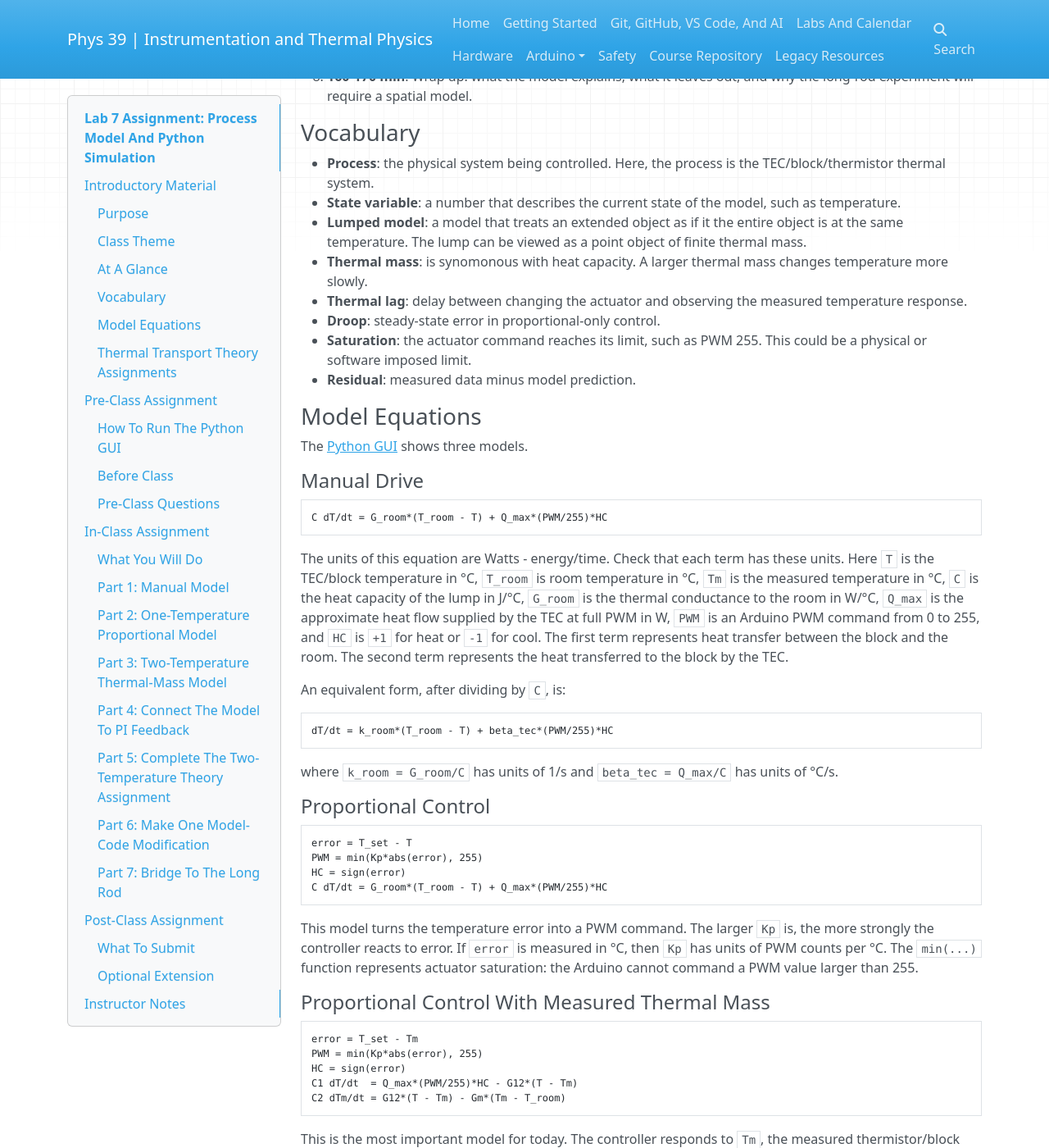
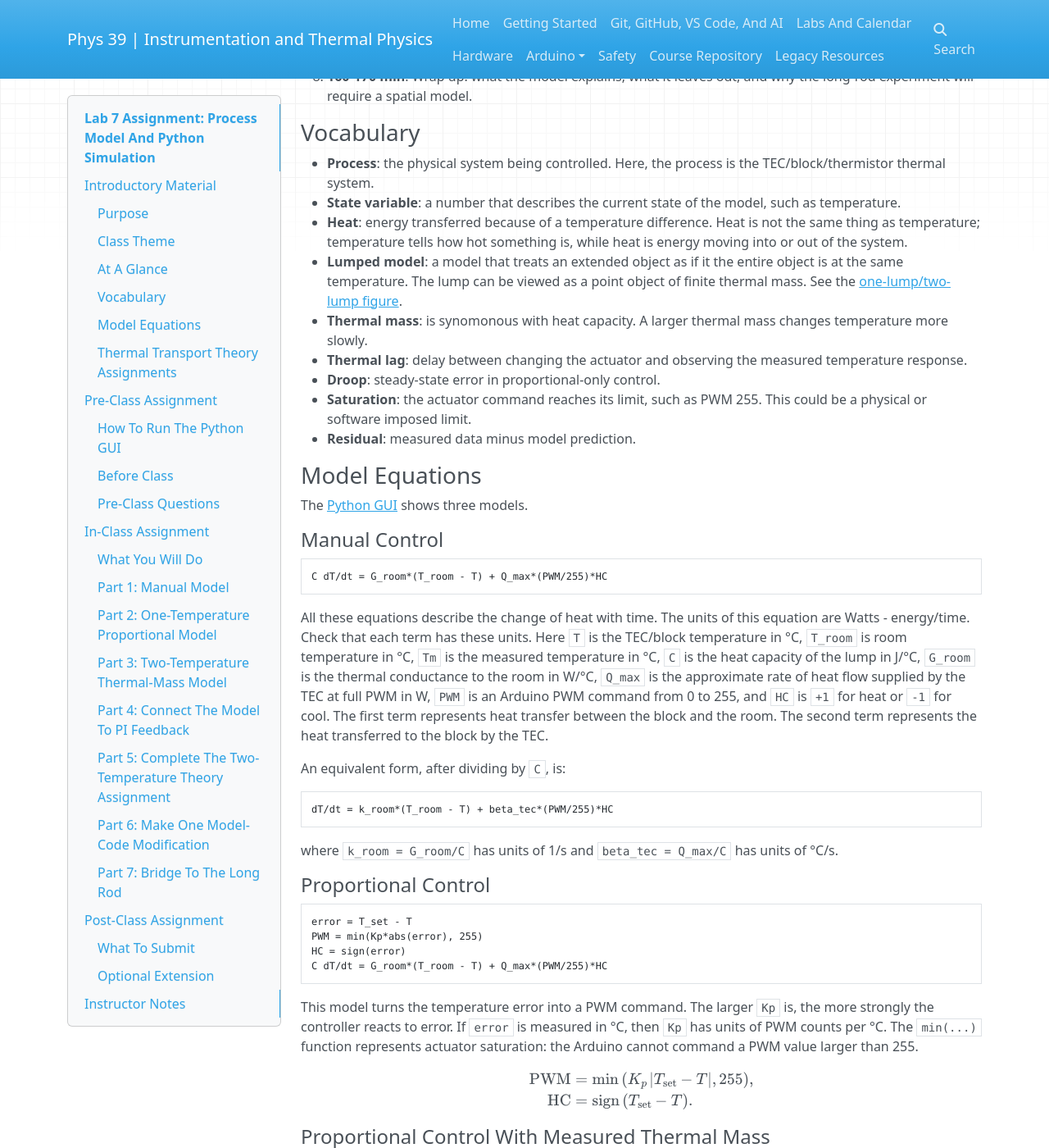
Before and after one commit to SethFraden/Phys39F26-course, an MkDocs documentation site: the page built from course/labs/lab-07/index.md, in a window 1280 px wide and 1400 px high, scrolled down 1211 px. Shown: the whole window at 82% size. Built offline with MkDocs 1.6.1, drawn with Linux system fonts in a browser that asks for light colours; nearby versions of some CDN libraries; some of the changed text lies outside the part shown.

Commit message:
Refine Lab 7 heat model guidance

````diff
--- a/course/labs/lab-07/index.md
+++ b/course/labs/lab-07/index.md
@@ -30,7 +30,7 @@
 
 - **45-60 min**: Read [Lienhard](../../references/lienhard-heat-transfer-textbook-v6.pdf)
   Chapter 1 with emphasis on energy balance, heat flux, conduction, thermal
-  resistance, heat capacity, and lumped models. Read through p. 28. Skip most of the last section on radiation.
+  resistance, heat capacity, and [lumped models](#lumped-model-figure). Read through p. 28. Skip most of the last section on radiation.
 - **30-45 min**: Prepare Problems 1.3 and 1.8 for possible board work.
 - **10-15 min**: Skim Examples 1.1, 1.2, and 1.5 for worked-modeling patterns.
 - **15-20 min**: Run the [Python demo and GUI](#how-to-run-the-python-gui)
@@ -64,7 +64,10 @@
   TEC/block/thermistor thermal system.
 - **State variable**: a number that describes the current state of the model,
   such as temperature.
-- **Lumped model**: a model that treats an extended object as if it the entire object is at the same temperature. The lump can be viewed as a point object of finite thermal mass.
+- **Heat**: energy transferred because of a temperature difference. Heat is not
+  the same thing as temperature; temperature tells how hot something is, while
+  heat is energy moving into or out of the system.
+- **Lumped model**: a model that treats an extended object as if it the entire object is at the same temperature. The lump can be viewed as a point object of finite thermal mass. See the [one-lump/two-lump figure](#lumped-model-figure).
 - **Thermal mass**: is synomonous with heat capacity. A larger thermal mass changes temperature more slowly.
 - **Thermal lag**: delay between changing the actuator and observing the
   measured temperature response.
@@ -76,16 +79,16 @@
 
 The [Python GUI](#how-to-run-the-python-gui) shows three models.
 
-#### Manual Drive
+#### Manual Control
 
 ```text
 C dT/dt = G_room*(T_room - T) + Q_max*(PWM/255)*HC
 ```
 
-The units of this equation are Watts - energy/time. Check that each term has these units. Here `T` is the TEC/block temperature in °C, `T_room` is room temperature in °C,
+All these equations describe the change of heat with time. The units of this equation are Watts - energy/time. Check that each term has these units. Here `T` is the TEC/block temperature in °C, `T_room` is room temperature in °C,
 `Tm` is the measured temperature in °C, `C` is the heat capacity of the lump in
 J/°C, `G_room` is the thermal conductance to the room in W/°C, `Q_max` is the
-approximate heat flow supplied by the TEC at full PWM in W, `PWM` is an Arduino
+approximate rate of heat flow supplied by the TEC at full PWM in W, `PWM` is an Arduino
 PWM command from 0 to 255, and `HC` is `+1` for heat or `-1` for cool. The first
 term represents heat transfer between the block and the room. The second term
 represents the heat transferred to the block by the TEC.
@@ -112,6 +115,13 @@
 the more strongly the controller reacts to error. If `error` is measured in °C,
 then `Kp` has units of PWM counts per °C. The `min(...)` function represents
 actuator saturation: the Arduino cannot command a PWM value larger than 255.
+
+\[
+\begin{aligned}
+\mathrm{PWM} &= \min\left(K_p\left|T_{\mathrm{set}}-T\right|,255\right),\\
+\mathrm{HC} &= \operatorname{sign}\left(T_{\mathrm{set}}-T\right).
+\end{aligned}
+\]
 
 #### Proportional Control With Measured Thermal Mass
 
@@ -170,13 +180,11 @@
 cancels out of this simple complex-root threshold. The full derivation is in
 [two_lump_stability_analysis.pdf](../../analysis/two_lump_stability_analysis.pdf).
 
+<a id="lumped-model-figure"></a>
+
 ![One-lump and two-lump thermal models](../../assets/lumped_thermal_models.svg)
 
-*Course-specific lumped-model diagram. The thermal-resistance/electrical-circuit
-analogy is introduced in
-[Lienhard, A Heat Transfer Textbook](../../references/lienhard-heat-transfer-textbook-v6.pdf),
-Section 2.3; see especially Figures 2.8 and 2.12 for the textbook version of
-the resistance analogy.*
+*Course-specific lumped-model diagram.*
 
 ### Thermal Transport Theory Assignments
 
````
Also changed, not shown: docs/labs/lab-07/index.html (+16 -10 lines).
